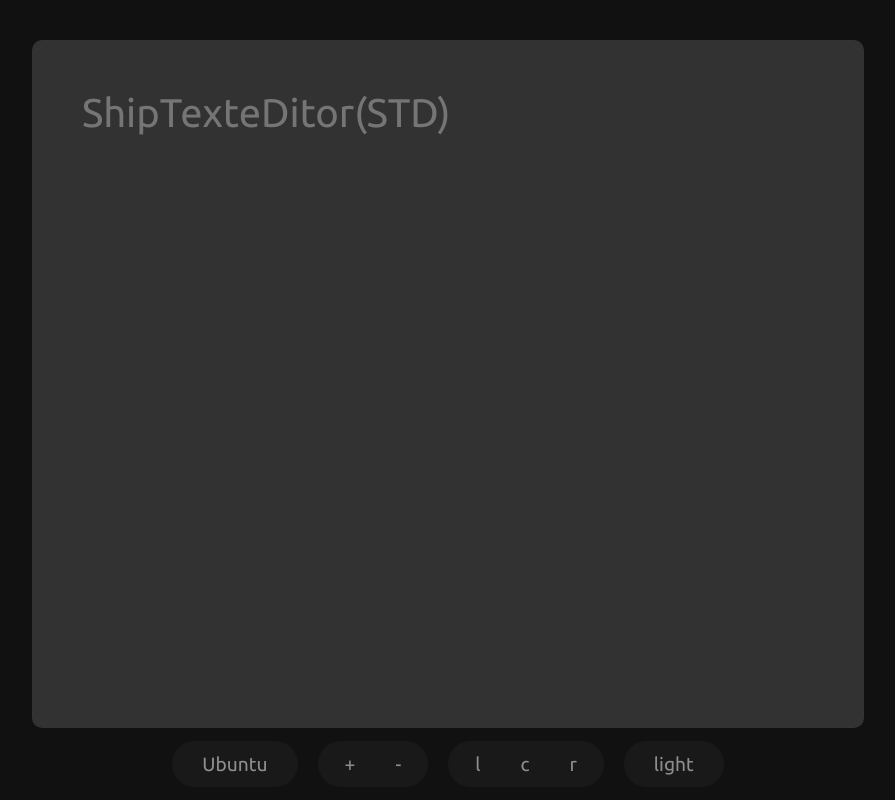
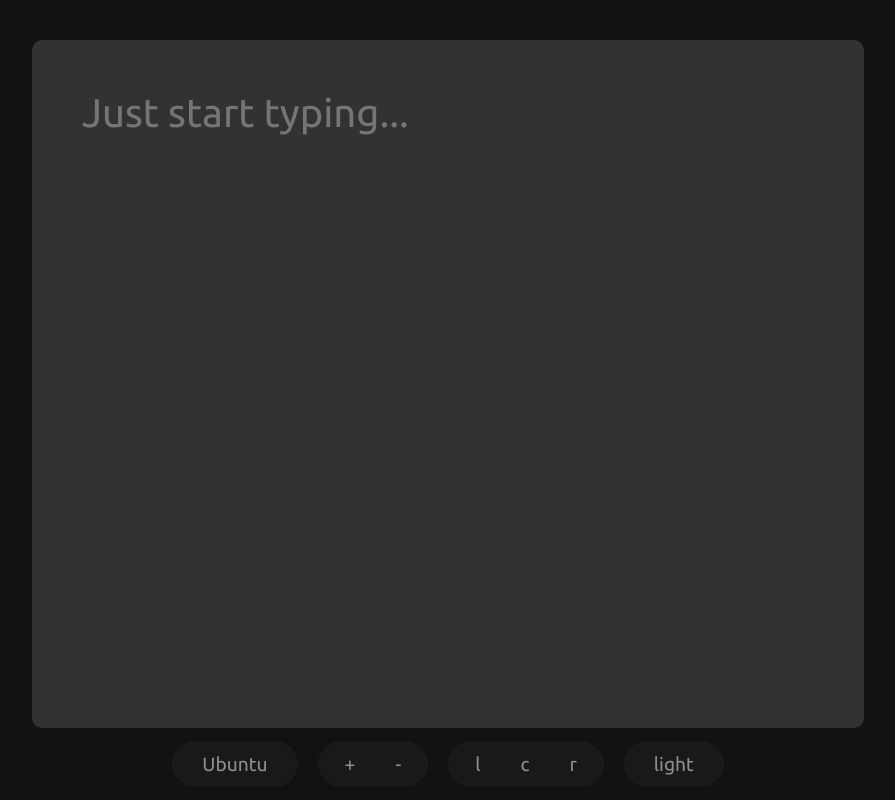
Before and after one commit to weakiam/ShipTextEditor, a plain HTML site: page index.html in a window 1280 px wide. Shown: the whole page, without its empty margins (192-1087 px from the left). Drawn offline with Linux system fonts and the light colour scheme.

Commit message:
Update index.html

```diff
--- a/index.html
+++ b/index.html
@@ -3,13 +3,13 @@
 <head>
     <meta charset="UTF-8">
     <meta name="viewport" content="width=device-width, initial-scale=1.0">
-    <title>STD</title>
+    <title>ShipTextEditor</title>
     <link rel="stylesheet" href="normalize.css">
     <link rel="stylesheet" href="main.css">
 </head>
 <body>
     <form>
-        <textarea id="textbox" placeholder="ShipTexteDitor(STD)"></textarea>
+        <textarea id="textbox" placeholder="Just start typing..."></textarea>
     </form>
     <div class="menu">
         <!-- <p>click arrow to hide menu</p> -->
```
